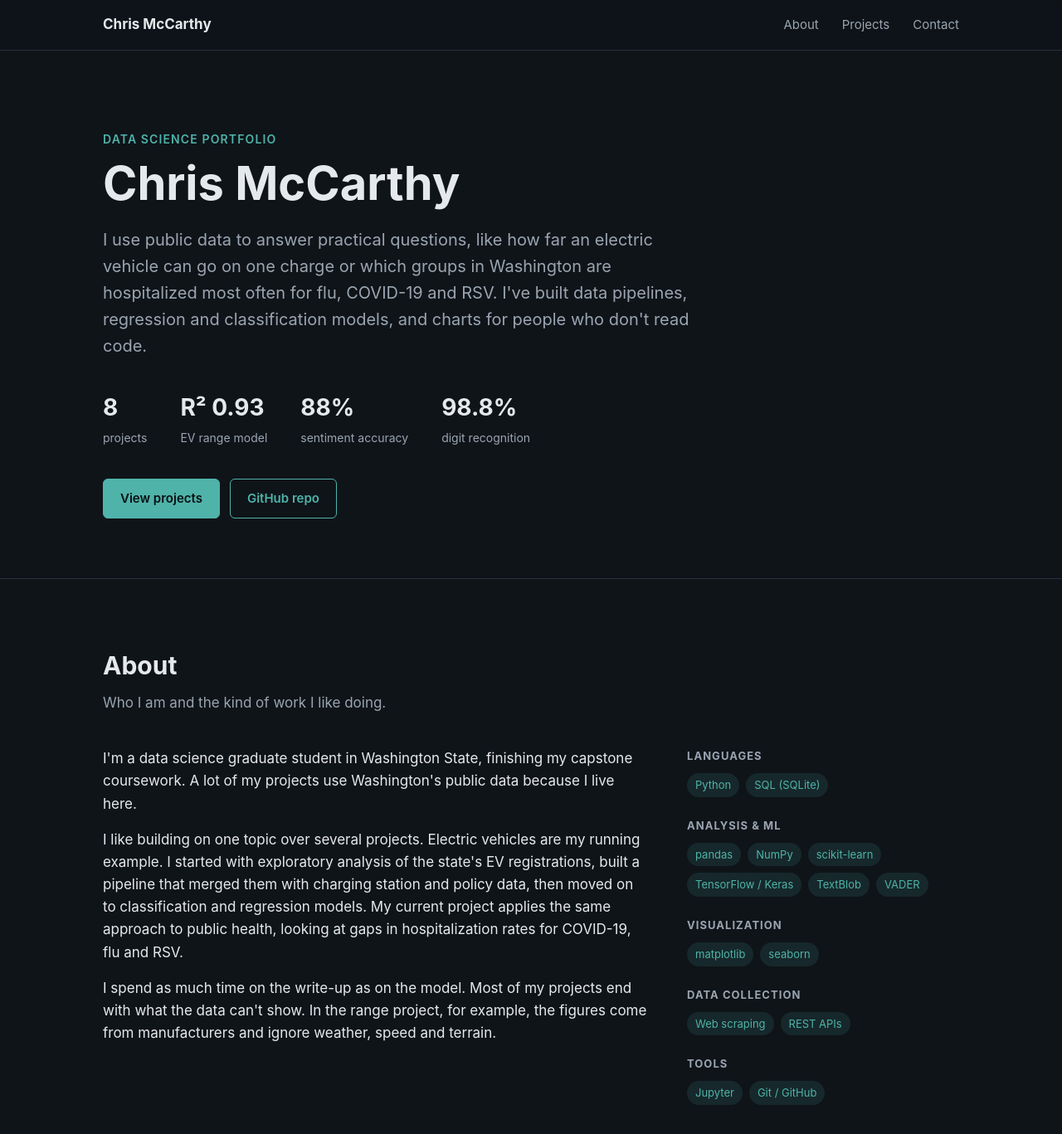
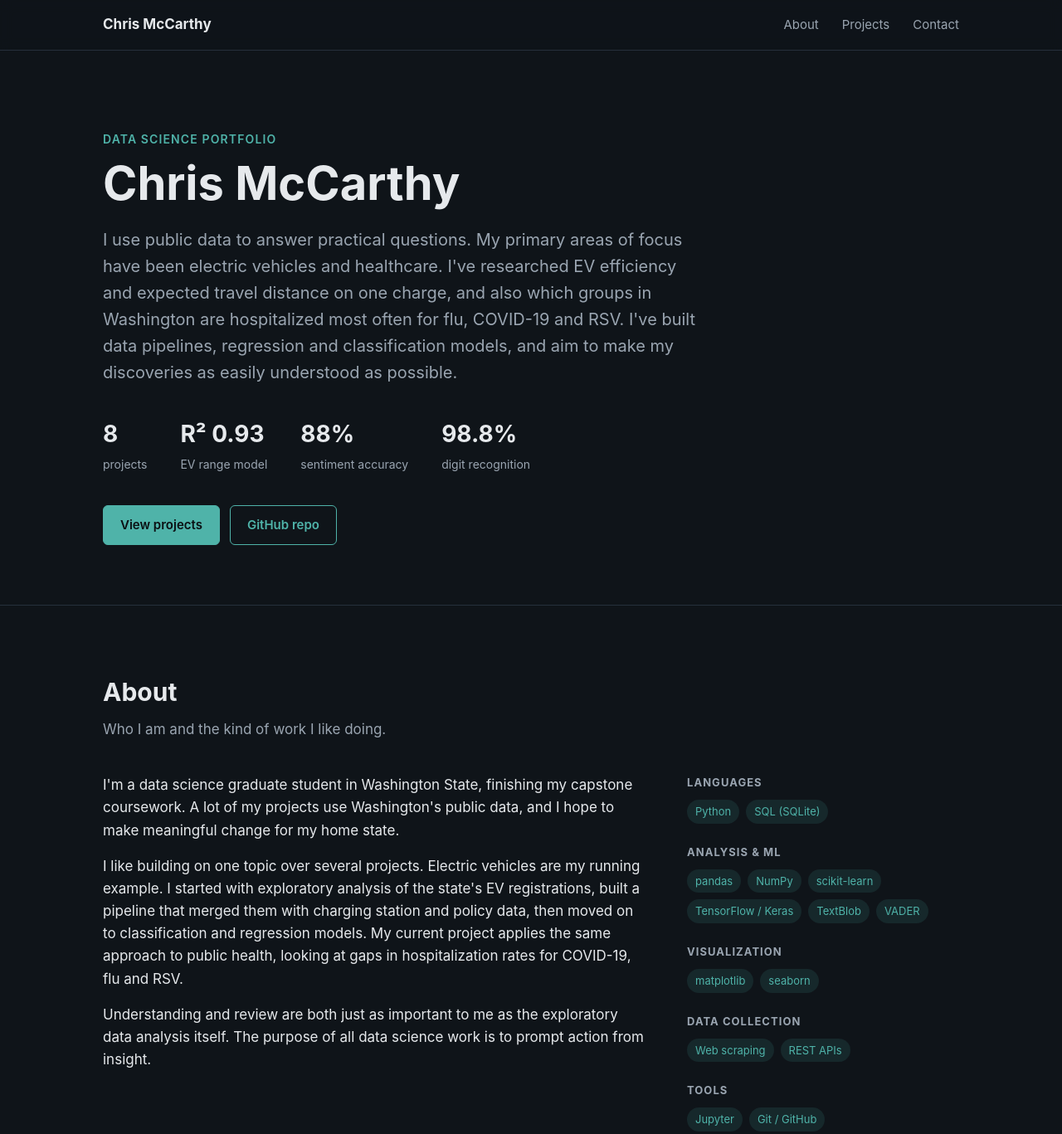
Before and after one commit to mccarthyleechris/data-science-portfolio, a plain HTML site: page index.html in a window 1280 px wide. Shown: the top 1367 px of the page at 83% size. Drawn offline with Linux system fonts and the light colour scheme.

Commit message:
Update index.html

```diff
--- a/index.html
+++ b/index.html
@@ -123,9 +123,10 @@
       <div class="eyebrow">Data Science Portfolio</div>
       <h1>Chris McCarthy</h1>
       <p class="lede">
-        I use public data to answer practical questions, like how far an electric vehicle can go on one charge
-        or which groups in Washington are hospitalized most often for flu, COVID-19 and RSV. I've built data pipelines,
-        regression and classification models, and charts for people who don't read code.
+        I use public data to answer practical questions. My primary areas of focus have been electric vehicles and
+        healthcare. I've researched EV efficiency and expected travel distance on one charge, and also
+        which groups in Washington are hospitalized most often for flu, COVID-19 and RSV. I've built data pipelines,
+        regression and classification models, and aim to make my discoveries as easily understood as possible.
       </p>
       <div class="stats">
         <div><strong>8</strong><span>projects</span></div>
@@ -149,7 +150,8 @@
         <div>
           <p>
             I'm a data science graduate student in Washington State, finishing my capstone coursework.
-            A lot of my projects use Washington's public data because I live here.
+            A lot of my projects use Washington's public data, and I hope to make meaningful change for
+            my home state.
           </p>
           <p>
             I like building on one topic over several projects. Electric vehicles are my running example. I started with
@@ -158,8 +160,8 @@
             to public health, looking at gaps in hospitalization rates for COVID-19, flu and RSV.
           </p>
           <p>
-            I spend as much time on the write-up as on the model. Most of my projects end with what the data can't show.
-            In the range project, for example, the figures come from manufacturers and ignore weather, speed and terrain.
+            Understanding and review are both just as important to me as the exploratory data analysis itself.
+            The purpose of all data science work is to prompt action from insight.
           </p>
         </div>
         <div class="skills">
@@ -328,8 +330,7 @@
       <h2>Contact</h2>
       <p class="sub">I'm open to data science and analytics roles. Email is the fastest way to reach me.</p>
       <ul class="contact-list">
-        <li><span>Email</span><a href="mailto:YOUR-EMAIL@example.com">YOUR-EMAIL@example.com</a></li>
-        <li><span>LinkedIn</span><a href="https://www.linkedin.com/in/YOUR-HANDLE">linkedin.com/in/YOUR-HANDLE</a></li>
+        <li><span>Email</span><a href="mailto:YOUR-EMAIL@example.com">mccarthy.leechris@gmail.com</a></li>
         <li><span>GitHub</span><a href="https://github.com/mccarthyleechris">github.com/mccarthyleechris</a></li>
       </ul>
     </div>
```
